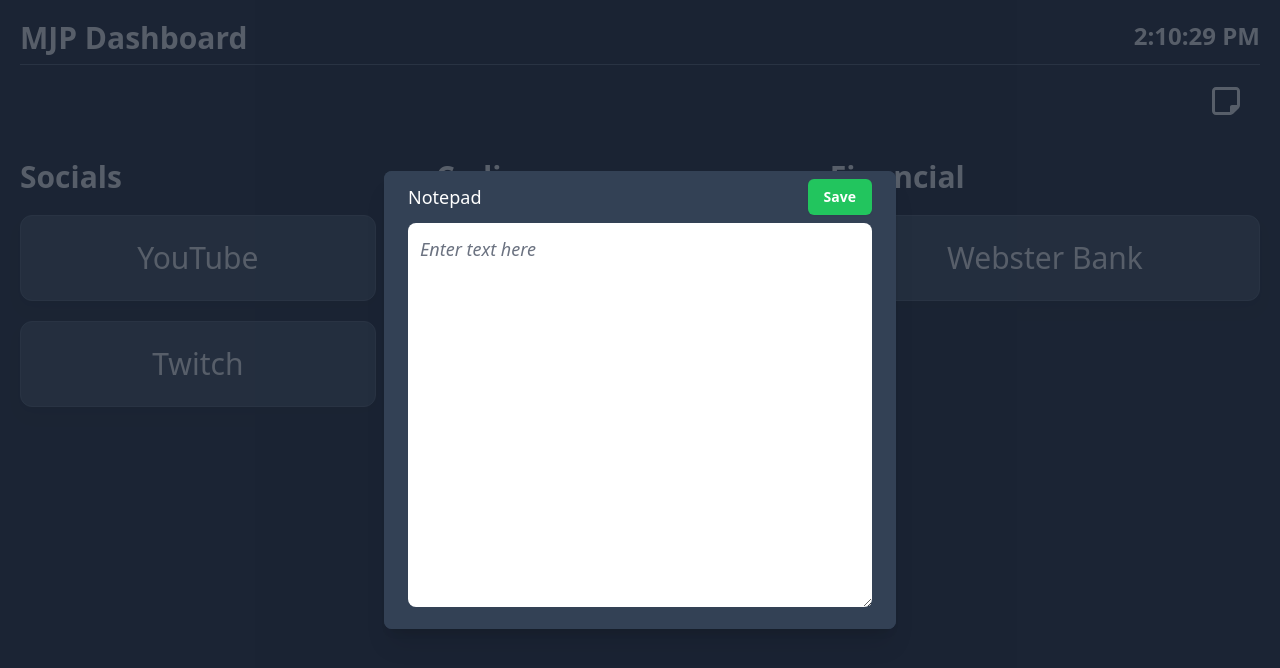
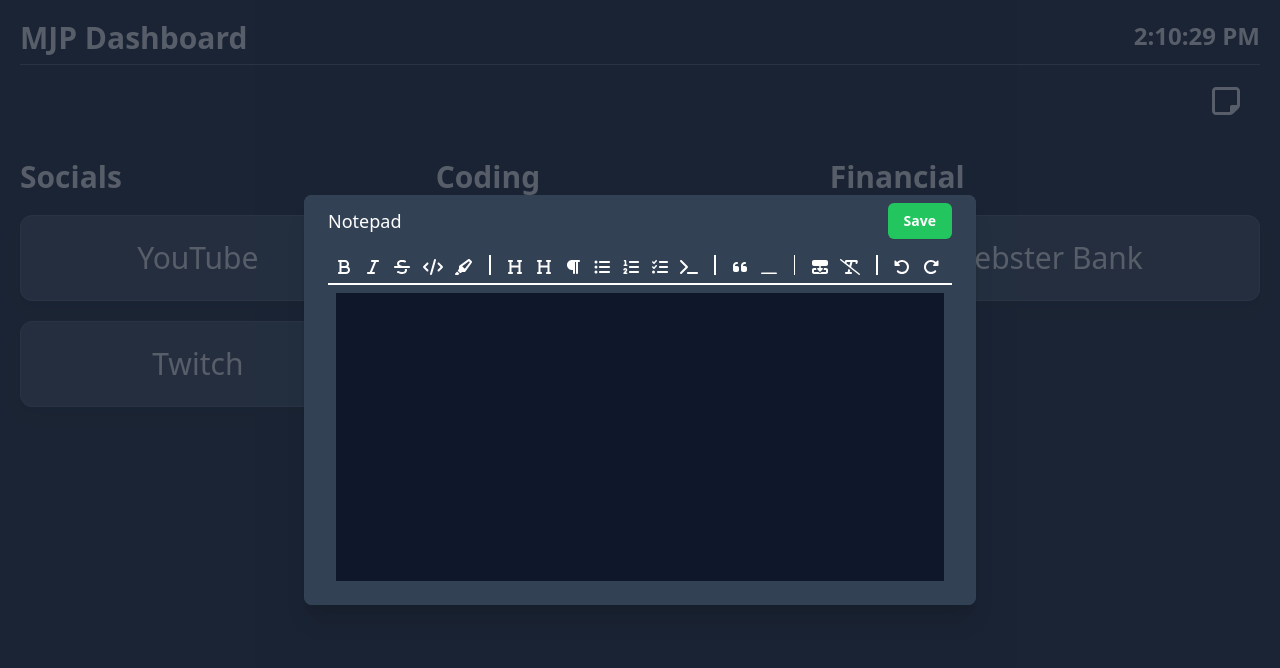
Before and after one commit to PandolfoM/mjp-dashboard, a React (Create React App) app: page / in a window 1280 px wide. Both pictures are taken after a click on the button 1226 px from the left and 102 px from the top of the page. Shown: the top 668 px of the page. Built offline with nearby package versions, Linux system fonts and the light colour scheme; the HTML template or start-up script is replaced by a standard one.

Commit message:
convert to desktop app

```diff
--- /dev/null
+++ b/craco.config.js
@@ -0,0 +1,13 @@
+module.exports = {
+  eslint: {
+    enable: false
+  },
+  style: {
+    postcssOptions: {
+      plugins: [
+        require('tailwindcss'),
+        require('autoprefixer')
+      ]
+    }
+  }
+}
--- a/public/index.html
+++ b/public/index.html
@@ -4,40 +4,12 @@
     <meta charset="utf-8" />
     <link rel="icon" href="%PUBLIC_URL%/favicon.ico" />
     <meta name="viewport" content="width=device-width, initial-scale=1" />
-    <meta name="theme-color" content="#000000" />
-    <meta
-      name="description"
-      content="Web site created using create-react-app"
-    />
     <link rel="apple-touch-icon" href="%PUBLIC_URL%/logo192.png" />
-    <!--
-      manifest.json provides metadata used when your web app is installed on a
-      user's mobile device or desktop. See https://developers.google.com/web/fundamentals/web-app-manifest/
-    -->
     <link rel="manifest" href="%PUBLIC_URL%/manifest.json" />
-    <!--
-      Notice the use of %PUBLIC_URL% in the tags above.
-      It will be replaced with the URL of the `public` folder during the build.
-      Only files inside the `public` folder can be referenced from the HTML.
-
-      Unlike "/favicon.ico" or "favicon.ico", "%PUBLIC_URL%/favicon.ico" will
-      work correctly both with client-side routing and a non-root public URL.
-      Learn how to configure a non-root public URL by running `npm run build`.
-    -->
-    <title>React App</title>
+    <title>MJP Dashboard</title>
   </head>
   <body>
     <noscript>You need to enable JavaScript to run this app.</noscript>
     <div id="root"></div>
-    <!--
-      This HTML file is a template.
-      If you open it directly in the browser, you will see an empty page.
-
-      You can add webfonts, meta tags, or analytics to this file.
-      The build step will place the bundled scripts into the <body> tag.
-
-      To begin the development, run `npm start` or `yarn start`.
-      To create a production bundle, use `npm run build` or `yarn build`.
-    -->
   </body>
 </html>
--- /dev/null
+++ b/src/Components/Menubar/index.js
@@ -0,0 +1,161 @@
+import { faWindowMinimize } from "@fortawesome/free-regular-svg-icons";
+import {
+  faBold,
+  faCode,
+  faDiagramNext,
+  faHeading,
+  faHighlighter,
+  faItalic,
+  faListCheck,
+  faListOl,
+  faListUl,
+  faParagraph,
+  faQuoteLeft,
+  faRotateLeft,
+  faRotateRight,
+  faStrikethrough,
+  faTerminal,
+  faTextSlash,
+} from "@fortawesome/free-solid-svg-icons";
+import { Fragment } from "react";
+import Menuitem from "../Menuitem";
+
+const MenuBar = ({ editor }) => {
+  if (!editor) {
+    return null;
+  }
+
+  const items = [
+    {
+      icon: faBold,
+      title: "Bold",
+      action: () => editor.chain().focus().toggleBold().run(),
+      isActive: () => editor.isActive("bold"),
+    },
+    {
+      icon: faItalic,
+      title: "Italic",
+      action: () => editor.chain().focus().toggleItalic().run(),
+      isActive: () => editor.isActive("italic"),
+    },
+    {
+      icon: faStrikethrough,
+      title: "Strike",
+      action: () => editor.chain().focus().toggleStrike().run(),
+      isActive: () => editor.isActive("strike"),
+    },
+    {
+      icon: faCode,
+      title: "Code",
+      action: () => editor.chain().focus().toggleCode().run(),
+      isActive: () => editor.isActive("code"),
+    },
+    {
+      icon: faHighlighter,
+      title: "Highlight",
+      action: () => editor.chain().focus().toggleHighlight().run(),
+      isActive: () => editor.isActive("highlight"),
+    },
+    {
+      type: "divider",
+    },
+    {
+      icon: faHeading,
+      title: "Heading 1",
+      action: () => editor.chain().focus().toggleHeading({ level: 1 }).run(),
+      isActive: () => editor.isActive("heading", { level: 1 }),
+    },
+    {
+      icon: faHeading,
+      title: "Heading 2",
+      action: () => editor.chain().focus().toggleHeading({ level: 2 }).run(),
+      isActive: () => editor.isActive("heading", { level: 2 }),
+    },
+    {
+      icon: faParagraph,
+      title: "Paragraph",
+      action: () => editor.chain().focus().setParagraph().run(),
+      isActive: () => editor.isActive("paragraph"),
+    },
+    {
+      icon: faListUl,
+      title: "Bullet List",
+      action: () => editor.chain().focus().toggleBulletList().run(),
+      isActive: () => editor.isActive("bulletList"),
+    },
+    {
+      icon: faListOl,
+      title: "Ordered List",
+      action: () => editor.chain().focus().toggleOrderedList().run(),
+      isActive: () => editor.isActive("orderedList"),
+    },
+    {
+      icon: faListCheck,
+      title: "Task List",
+      action: () => editor.chain().focus().toggleTaskList().run(),
+      isActive: () => editor.isActive("taskList"),
+    },
+    {
+      icon: faTerminal,
+      title: "Code Block",
+      action: () => editor.chain().focus().toggleCodeBlock().run(),
+      isActive: () => editor.isActive("codeBlock"),
+    },
+    {
+      type: "divider",
+    },
+    {
+      icon: faQuoteLeft,
+      title: "Blockquote",
+      action: () => editor.chain().focus().toggleBlockquote().run(),
+      isActive: () => editor.isActive("blockquote"),
+    },
+    {
+      icon: faWindowMinimize,
+      title: "Horizontal Rule",
+      action: () => editor.chain().focus().setHorizontalRule().run(),
+    },
+    {
+      type: "divider",
+    },
+    {
+      icon: faDiagramNext,
+      title: "Hard Break",
+      action: () => editor.chain().focus().setHardBreak().run(),
+    },
+    {
+      icon: faTextSlash,
+      title: "Clear Format",
+      action: () => editor.chain().focus().clearNodes().unsetAllMarks().run(),
+    },
+    {
+      type: "divider",
+    },
+    {
+      icon: faRotateLeft,
+      title: "Undo",
+      action: () => editor.chain().focus().undo().run(),
+    },
+    {
+      icon: faRotateRight,
+      title: "Redo",
+      action: () => editor.chain().focus().redo().run(),
+    },
+  ];
+
+  return (
+    <div className="items-center border-b-2 border-solid border-white flex flex-shrink-0 flex-grow-0 p-1">
+      {items.map((item, index) => (
+        <Fragment key={index}>
+          {item.type === "divider" ? (
+            <div className="bg-white h-5 ml-2 mr-3 w-[2px]" />
+          ) : (
+            <Menuitem {...item} />
+          )}
+        </Fragment>
+      ))}
+    </div>
+  );
+};
+
+export default MenuBar;
--- /dev/null
+++ b/src/Components/Menuitem/index.js
@@ -0,0 +1,13 @@
+import { FontAwesomeIcon } from "@fortawesome/react-fontawesome";
+
+
+const Menuitem = ({ icon, title, action, isActive = null }) => (
+  <button
+    className="bg-transparent border-none rounded-lg text-white h-7 mr-1 p-1 w-7 hover:bg-black hover:text-white isActive:bg-black isActive:text-white"
+    onClick={action}
+    title={title}>
+    <FontAwesomeIcon icon={icon} />
+    </button>
+);
+
+export default Menuitem;
--- a/src/Components/Notepad/index.js
+++ b/src/Components/Notepad/index.js
@@ -1,6 +1,7 @@
 import { Fragment, useContext, useRef } from "react";
 import { Dialog, Transition } from "@headlessui/react";
 import { Context } from "../../utils/store";
+import TipTap from "../TipTap";
 
 function Notepad() {
   const [state, dispatch] = useContext(Context);
@@ -40,7 +41,7 @@ function Notepad() {
               leave="ease-in duration-200"
               leaveFrom="opacity-100 translate-y-0 sm:scale-100"
               leaveTo="opacity-0 translate-y-4 sm:translate-y-0 sm:scale-95">
-              <Dialog.Panel className="relative transform overflow-hidden rounded-lg bg-slate-700 text-left shadow-xl transition-all sm:my-8 w-full sm:max-w-lg">
+              <Dialog.Panel className="relative transform overflow-hidden rounded-lg bg-slate-700 text-left shadow-xl transition-all sm:my-8 w-full sm:max-w-2xl">
                 <div className="bg-slate-700 px-4 pt-5 pb-4 sm:p-2 sm:pb-4">
                   <div className="">
                     <div className="mt-3 text-center sm:mt-0 sm:mx-4 sm:text-left">
@@ -55,10 +56,7 @@ function Notepad() {
                         </button>
                       </Dialog.Title>
                       <div className="mt-2 min-w-full">
-                        <textarea
-                          className="placeholder:italic placeholder:text-gray-500 bg-slate-90 text-lg p-3 text-left rounded-lg border-none outline-none min-w-full h-72 sm:h-96"
-                          placeholder="Enter text here"
-                        />
+                        <TipTap />
                       </div>
                     </div>
                   </div>
--- /dev/null
+++ b/src/Components/TipTap/index.js
@@ -0,0 +1,31 @@
+import Highlight from "@tiptap/extension-highlight";
+import StarterKit from "@tiptap/starter-kit";
+import { Editor, EditorContent } from "@tiptap/react";
+import MenuBar from "../Menubar";
+
+function TipTap() {
+  Highlight.configure({
+    multicolor: true,
+  })
+
+  const editor = new Editor({
+    extensions: [
+      StarterKit,
+      Highlight,
+    ],
+    editorProps: {
+      attributes: {
+        class: 'prose prose-sm sm:prose lg:prose-lg xl:prose-2xl focus:outline-none bg-slate-900 h-72 sm:96 m-2 p-2 min-w-screen',
+      },
+    },
+  });
+
+  return (
+    <div>
+      <MenuBar editor={editor} />
+      <EditorContent editor={editor} className="prose-"/>
+    </div>
+  );
+}
+
+export default TipTap;
--- a/tailwind.config.js
+++ b/tailwind.config.js
@@ -1,10 +1,15 @@
 /** @type {import('tailwindcss').Config} */
 module.exports = {
-  content: [
-    "./src/**/*.{js,jsx,ts,tsx}",
-  ],
+  mode: "jit",
+  purge: ["./src/**/*.{js,jsx,ts,tsx}", "./public/index.html"],
+  darkMode: false,
   theme: {
+    fontFamily: {
+      fontawesome: ["fontawesome"],
+    },
+  },
+  variants: {
     extend: {},
   },
-  plugins: [],
-}
+  plugins: [require("@tailwindcss/typography")],
+};
```
Also changed, not shown: package.json (+18 -5 lines), public/electron.js (added, +32 -0 lines), 1 other file (tests, documents, lock files or other folders).
